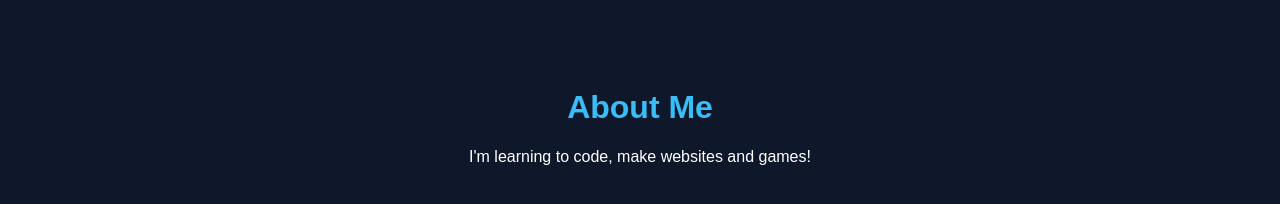
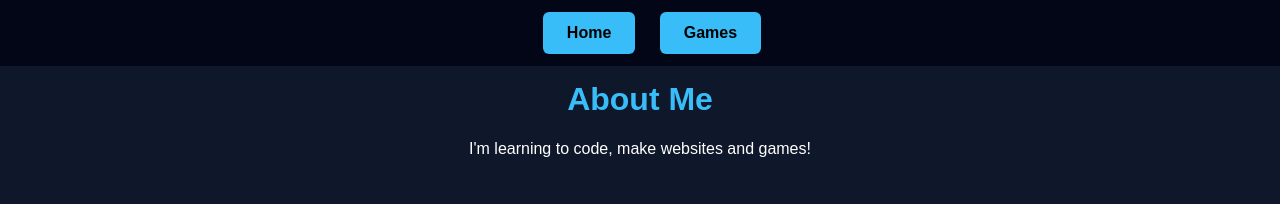
Before and after one commit to jodahen/Jodahens-website, a plain HTML site: page about.html in a window 1280 px wide. Drawn offline with Linux system fonts and the light colour scheme.

Commit message:
update website

```diff
--- a/about.html
+++ b/about.html
@@ -5,8 +5,14 @@
     <meta name="viewport" content="width=device-width, initial-scale=1.0">
     <title>About - Jodahen</title>
     <link rel="stylesheet" href="style.css">
+    <meta name="viewport" content="width=device-width, initial-scale=1.0, maximum-scale=1.0, user-scalable=no">
 </head>
 <body>
+    <nav>
+        <a href="index.html">Home</a>
+        <a href="games/index.html">Games</a>
+    </nav>
+
     <script>
         function toggleTheme() {
             let current = localStorage.getItem("theme");
--- a/style.css
+++ b/style.css
@@ -1,5 +1,6 @@
 /* General body and font */
 body {
+    margin: 0;
     background:#0f172a;
     color:white;
     text-align: center;
```
Also changed, not shown: contact.html (+6 -0 lines), games/index.html (+1 -0 lines), index.html (+1 -0 lines), projects.html (+7 -1 lines), settings.html (+1 -0 lines).
